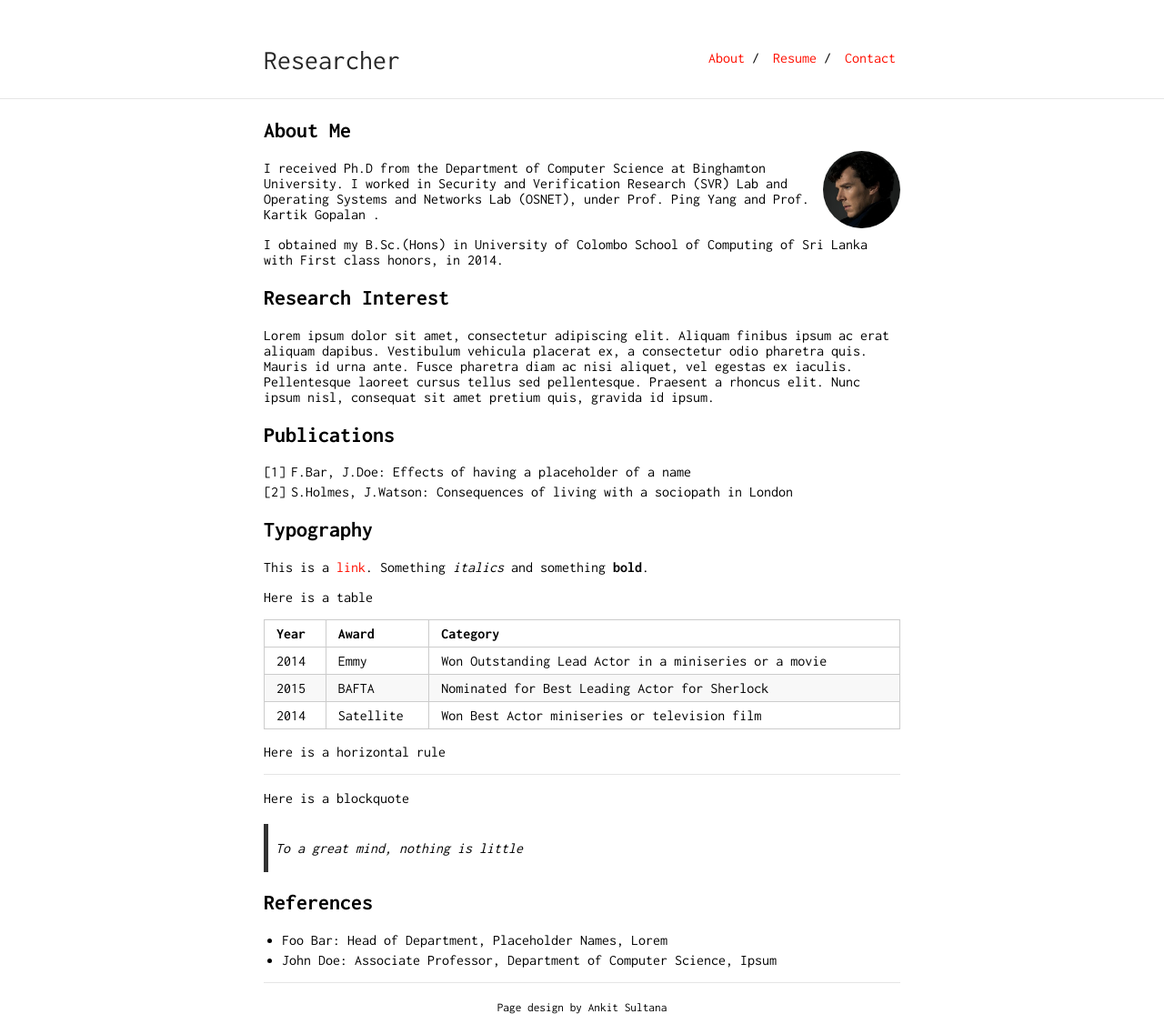
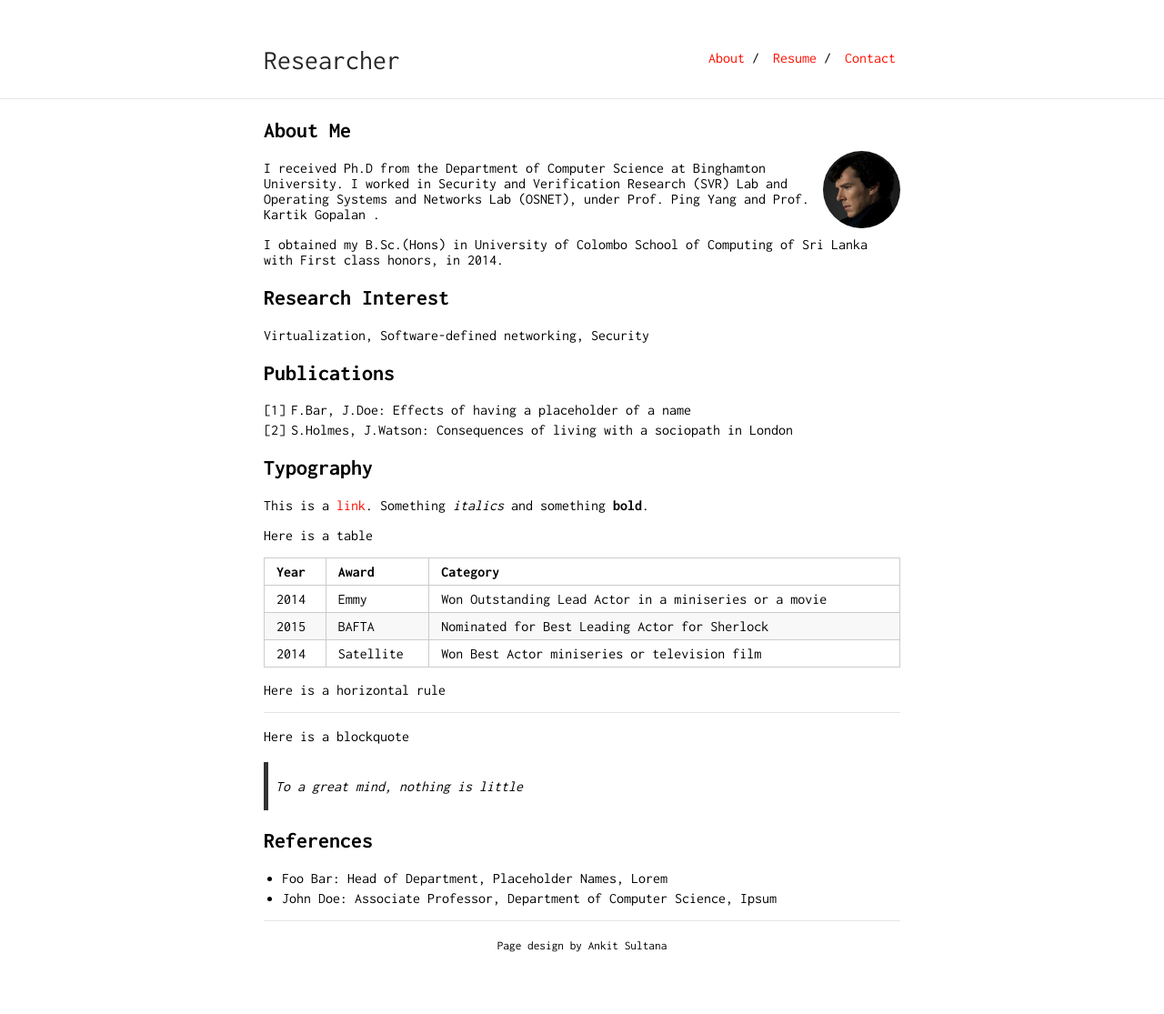
Before and after one commit to dinuni/dinuni.github.io, a Jekyll site: the page built from index.md, in a window 1280 px wide. Shown: the whole page at 91% size. Built offline with Jekyll 4.4.1, drawn with Linux system fonts in a browser that asks for light colours; our own code applies the rules of GitHub Pages for plain Markdown files; after the commit the page ends 1047 px from its top, so only the background shows below that.

Commit message:
adding content

```diff
--- a/index.md
+++ b/index.md
@@ -13,8 +13,7 @@ I obtained my B.Sc.(Hons) in University of Colombo School of Computing of Sri La
 
 ## Research Interest
 
-Lorem ipsum dolor sit amet, consectetur adipiscing elit. Aliquam finibus ipsum ac erat aliquam dapibus. Vestibulum vehicula placerat ex, a consectetur odio pharetra quis. Mauris id urna ante. Fusce pharetra diam ac nisi aliquet, vel egestas ex iaculis. Pellentesque laoreet cursus tellus sed pellentesque. Praesent a rhoncus elit. Nunc ipsum nisl, consequat sit amet pretium quis, gravida id ipsum.
-
+Virtualization, Software-defined networking, Security
 ## Publications
 
 1. F.Bar, J.Doe: Effects of having a placeholder of a name
```
